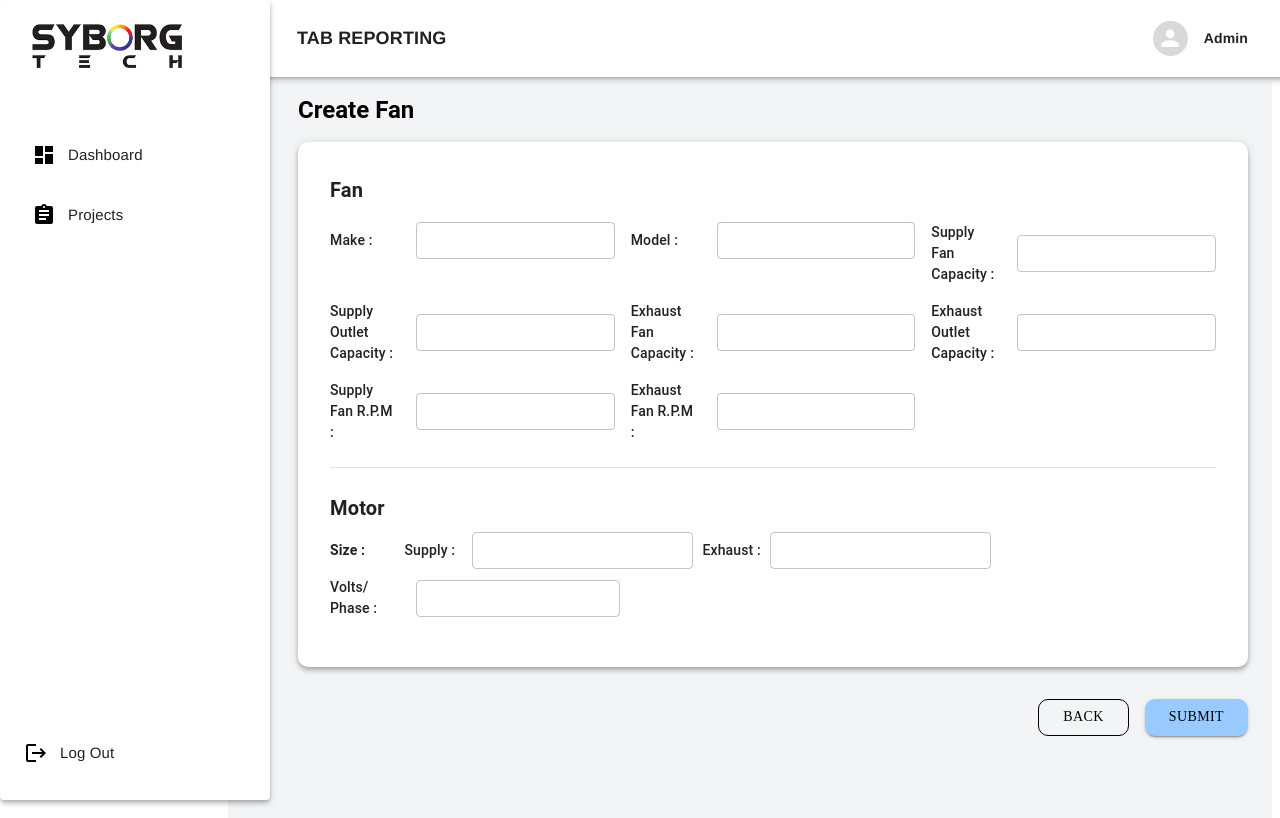
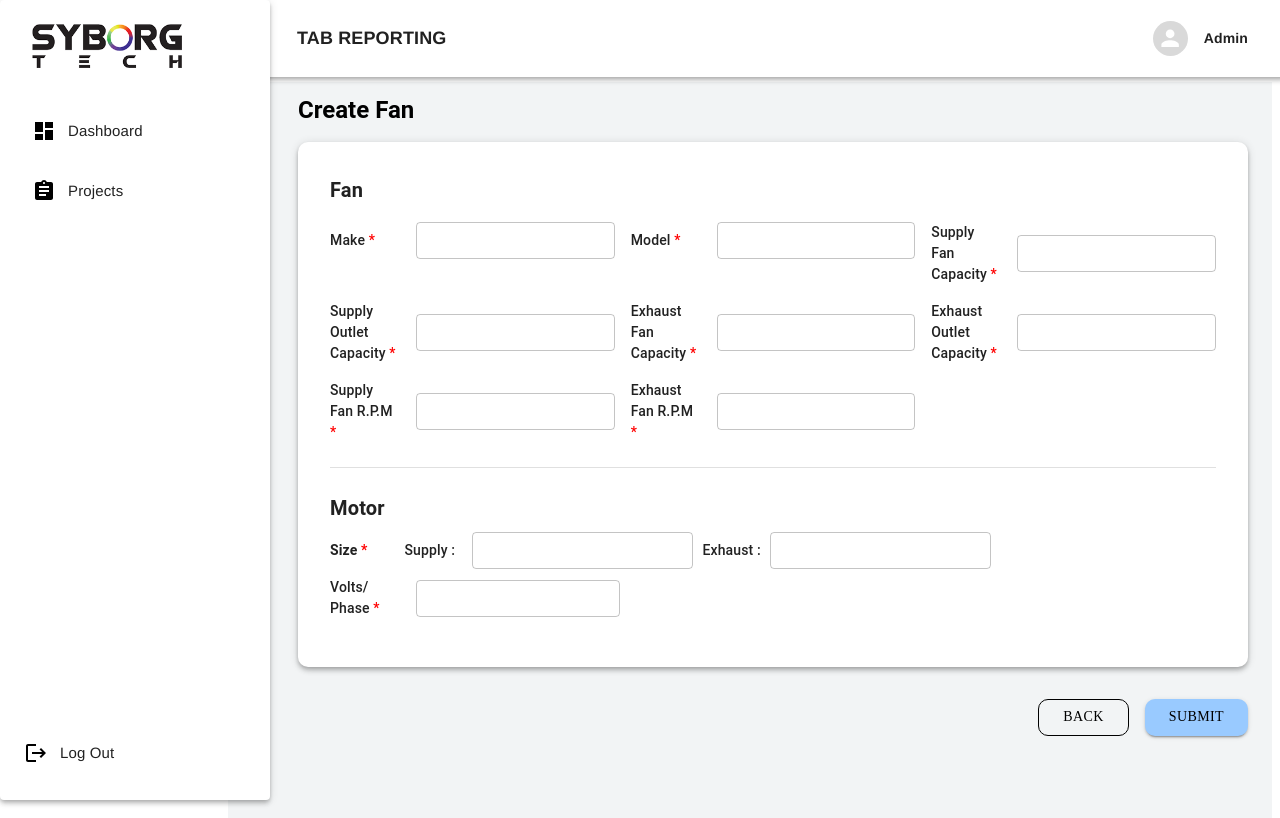
Before and after one commit to harshadyadav8485/ReactViteProject, a React (Vite) app: page /createFan1 in a window 1280 px wide. Built offline with nearby package versions, Linux system fonts and the light colour scheme.

Commit message:
Resolved conflicts and cosmetic changes

```diff
--- a/src/Components/Layout/Sidebar.jsx
+++ b/src/Components/Layout/Sidebar.jsx
@@ -156,7 +156,7 @@ const Sidebar = () => {
             style={{ width: "150px", height: "auto" }}
           />
         </Box>
-        <List sx={{ mt: 6, px: 1 }}>
+        <List sx={{ mt: 3, px: 1 }}>
           {menuItems.map((item) => (
             <ListItem
               key={item.text}
--- a/src/Pages/CreateFan1.jsx
+++ b/src/Pages/CreateFan1.jsx
@@ -78,7 +78,7 @@ const CreateFan = () => {
                   fontWeight: 500,
                 }}
               >
-                Make :
+                Make <span style={{ color: "red" }}>*</span>
               </Typography>
               <TextField
                 fullWidth
@@ -98,7 +98,7 @@ const CreateFan = () => {
                   fontWeight: 500,
                 }}
               >
-                Model :
+                Model <span style={{ color: "red" }}>*</span>
               </Typography>
               <TextField
                 fullWidth
@@ -119,7 +119,7 @@ const CreateFan = () => {
                   fontWeight: 500,
                 }}
               >
-                Supply Fan Capacity :
+                Supply Fan Capacity <span style={{ color: "red" }}>*</span>
               </Typography>
               <TextField
                 fullWidth
@@ -140,7 +140,7 @@ const CreateFan = () => {
                   fontWeight: 500,
                 }}
               >
-               Supply Outlet Capacity :
+                Supply Outlet Capacity <span style={{ color: "red" }}>*</span>
               </Typography>
               <TextField
                 fullWidth
@@ -160,7 +160,7 @@ const CreateFan = () => {
                   fontWeight: 500,
                 }}
               >
-                Exhaust Fan Capacity :
+                Exhaust Fan Capacity <span style={{ color: "red" }}>*</span>
               </Typography>
               <TextField
                 fullWidth
@@ -180,7 +180,7 @@ const CreateFan = () => {
                   fontWeight: 500,
                 }}
               >
-                Exhaust Outlet Capacity :
+                Exhaust Outlet Capacity <span style={{ color: "red" }}>*</span>
               </Typography>
               <TextField
                 fullWidth
@@ -200,7 +200,7 @@ const CreateFan = () => {
                   fontWeight: 500,
                 }}
               >
-                Supply Fan R.P.M :
+                Supply Fan R.P.M <span style={{ color: "red" }}>*</span>
               </Typography>
               <TextField
                 fullWidth
@@ -220,7 +220,7 @@ const CreateFan = () => {
                   fontWeight: 500,
                 }}
               >
-                Exhaust Fan R.P.M :
+                Exhaust Fan R.P.M <span style={{ color: "red" }}>*</span>
               </Typography>
               <TextField
                 fullWidth
@@ -240,10 +240,11 @@ const CreateFan = () => {
           Motor
         </Typography>
         <Grid container spacing={1} alignItems="center" sx={{ mb: 2 }}>
-        <Grid item xs={12} md={1}>
-    <Typography variant="body1" fontWeight="bold">Size :</Typography>
-  </Grid>
-
+          <Grid item xs={12} md={1}>
+            <Typography variant="body1" fontWeight="bold">
+              Size <span style={{ color: "red" }}>*</span>
+            </Typography>
+          </Grid>
 
           <Grid item xs={12} md={4}>
             <Stack direction="row" spacing={1} alignItems="center">
@@ -261,7 +262,6 @@ const CreateFan = () => {
                 value={formData.supply}
                 onChange={handleChange}
                 variant="outlined"
-
               />
             </Stack>
           </Grid>
@@ -281,7 +281,6 @@ const CreateFan = () => {
                 value={formData.supply}
                 onChange={handleChange}
                 variant="outlined"
-
               />
             </Stack>
           </Grid>
@@ -294,7 +293,8 @@ const CreateFan = () => {
                   fontWeight: 500,
                 }}
               >
-                Volts/<br /> Phase :
+                Volts/
+                <br /> Phase <span style={{ color: "red" }}>*</span>
               </Typography>
               <TextField
                 fullWidth
--- a/src/Pages/CreatePump.jsx
+++ b/src/Pages/CreatePump.jsx
@@ -76,7 +76,7 @@ const CreatePump = () => {
                   fontWeight: 500,
                 }}
               >
-                Make :
+                Make <span style={{ color: "red" }}>*</span>
               </Typography>
               <TextField
                 fullWidth
@@ -96,7 +96,7 @@ const CreatePump = () => {
                   fontWeight: 500,
                 }}
               >
-                Model :
+                Model <span style={{ color: "red" }}>*</span>
               </Typography>
               <TextField
                 fullWidth
@@ -118,7 +118,7 @@ const CreatePump = () => {
               >
                 Impeller
                 <br />
-                Size :
+                Size <span style={{ color: "red" }}>*</span>
               </Typography>
               <TextField
                 fullWidth
@@ -140,7 +140,7 @@ const CreatePump = () => {
               >
                 Pump
                 <br />
-                          Capacity :
+                Capacity <span style={{ color: "red" }}>*</span>
               </Typography>
               <TextField
                 fullWidth
@@ -162,7 +162,7 @@ const CreatePump = () => {
               >
                 System
                 <br />
-                          Capacity :
+                Capacity <span style={{ color: "red" }}>*</span>
               </Typography>
               <TextField
                 fullWidth
@@ -191,7 +191,7 @@ const CreatePump = () => {
                   fontWeight: 500,
                 }}
               >
-                Manufacturer:
+                Manufacturer <span style={{ color: "red" }}>*</span>
               </Typography>
               <TextField
                 fullWidth
@@ -211,7 +211,7 @@ const CreatePump = () => {
                   fontWeight: 500,
                 }}
               >
-                Size :
+                Size <span style={{ color: "red" }}>*</span>
               </Typography>
               <TextField
                 fullWidth
@@ -233,7 +233,7 @@ const CreatePump = () => {
               >
                 Volts/
                 <br />
-                Phase :
+                Phase <span style={{ color: "red" }}>*</span>
               </Typography>
               <TextField
                 fullWidth
@@ -253,7 +253,7 @@ const CreatePump = () => {
                   fontWeight: 500,
                 }}
               >
-                Amperage :
+                Amperage <span style={{ color: "red" }}>*</span>
               </Typography>
               <TextField
                 fullWidth
@@ -266,14 +266,19 @@ const CreatePump = () => {
             </Stack>
           </Grid>
           <Grid item xs={12} md={6}>
-            <Stack direction="row" spacing={2} alignItems="center" sx={{mb:1}}>
+            <Stack
+              direction="row"
+              spacing={2}
+              alignItems="center"
+              sx={{ mb: 1 }}
+            >
               <Typography
                 sx={{
                   width: 100,
                   fontWeight: 500,
                 }}
               >
-                R.P.M :
+                R.P.M <span style={{ color: "red" }}>*</span>
               </Typography>
               <TextField
                 fullWidth
--- a/src/Pages/EditFan.jsx
+++ b/src/Pages/EditFan.jsx
@@ -52,7 +52,7 @@ const EditFan = () => {
                 fontWeight="500"
                 sx={{ mr: 2, minWidth: "80px" }}
               >
-                System :
+                System <span style={{ color: "red" }}>*</span>
               </Typography>
               <TextField
                 fullWidth
@@ -69,7 +69,7 @@ const EditFan = () => {
                 fontWeight="500"
                 sx={{ mr: 2, minWidth: "80px" }}
               >
-                Location :
+                Location <span style={{ color: "red" }}>*</span>
               </Typography>
               <TextField
                 fullWidth
@@ -86,7 +86,7 @@ const EditFan = () => {
                 fontWeight="500"
                 sx={{ mr: 2, minWidth: "80px" }}
               >
-                Area <br></br> Served :
+                Area <br></br> Served <span style={{ color: "red" }}>*</span>
               </Typography>
               <TextField
                 fullWidth
--- a/src/Pages/EditFan1.jsx
+++ b/src/Pages/EditFan1.jsx
@@ -82,7 +82,7 @@ const CreateFan = () => {
                   fontWeight: 500,
                 }}
               >
-                Make :
+                Make <span style={{ color: "red" }}>*</span>
               </Typography>
               <TextField
                 fullWidth
@@ -102,7 +102,7 @@ const CreateFan = () => {
                   fontWeight: 500,
                 }}
               >
-                Model :
+                Model <span style={{ color: "red" }}>*</span>
               </Typography>
               <TextField
                 fullWidth
@@ -123,7 +123,7 @@ const CreateFan = () => {
                   fontWeight: 500,
                 }}
               >
-                          Supply Fan Capacity :
+                Supply Fan Capacity <span style={{ color: "red" }}>*</span>
               </Typography>
               <TextField
                 fullWidth
@@ -144,13 +144,13 @@ const CreateFan = () => {
                   fontWeight: 500,
                 }}
               >
-                         Supply Outlet Capacity :
+                Supply Outlet Capacity <span style={{ color: "red" }}>*</span>
               </Typography>
               <TextField
                 fullWidth
                 size="small"
                 name="exhaustFanRpm"
-                          value={formData. supplyOutletCapacity}
+                value={formData.supplyOutletCapacity}
                 onChange={handleChange}
                 variant="outlined"
               />
@@ -164,7 +164,7 @@ const CreateFan = () => {
                   fontWeight: 500,
                 }}
               >
-                          Exhaust Fan Capacity :
+                Exhaust Fan Capacity <span style={{ color: "red" }}>*</span>
               </Typography>
               <TextField
                 fullWidth
@@ -184,7 +184,7 @@ const CreateFan = () => {
                   fontWeight: 500,
                 }}
               >
-                          Exhaust Outlet Capacity :
+                Exhaust Outlet Capacity <span style={{ color: "red" }}>*</span>
               </Typography>
               <TextField
                 fullWidth
@@ -205,7 +205,7 @@ const CreateFan = () => {
                   fontWeight: 500,
                 }}
               >
-                Supply Fan R.P.M :
+                Supply Fan R.P.M <span style={{ color: "red" }}>*</span>
               </Typography>
               <TextField
                 fullWidth
@@ -226,7 +226,7 @@ const CreateFan = () => {
                   fontWeight: 500,
                 }}
               >
-                Exhaust Fan R.P.M :
+                Exhaust Fan R.P.M <span style={{ color: "red" }}>*</span>
               </Typography>
               <TextField
                 fullWidth
@@ -247,9 +247,10 @@ const CreateFan = () => {
         </Typography>
         <Grid container spacing={1} alignItems="center" sx={{ mb: 2 }}>
           <Grid item xs={12} md={1}>
-           <Typography variant="body1" fontWeight="bold">Size :</Typography>
+            <Typography variant="body1" fontWeight="bold">
+              Size <span style={{ color: "red" }}>*</span>
+            </Typography>
           </Grid>
-
 
           <Grid item xs={12} md={4}>
             <Stack direction="row" spacing={1} alignItems="center">
@@ -267,7 +268,6 @@ const CreateFan = () => {
                 value={formData.supply}
                 onChange={handleChange}
                 variant="outlined"
-
               />
             </Stack>
           </Grid>
@@ -287,7 +287,6 @@ const CreateFan = () => {
                 value={formData.supply}
                 onChange={handleChange}
                 variant="outlined"
-
               />
             </Stack>
           </Grid>
@@ -300,7 +299,8 @@ const CreateFan = () => {
                   fontWeight: 500,
                 }}
               >
-                       Volts/<br /> Phase :
+                Volts/
+                <br /> Phase <span style={{ color: "red" }}>*</span>
               </Typography>
               <TextField
                 fullWidth
--- a/src/Pages/EditPump.jsx
+++ b/src/Pages/EditPump.jsx
@@ -76,7 +76,7 @@ const EditPump = () => {
                   fontWeight: 500,
                 }}
               >
-                Make :
+                Make <span style={{ color: "red" }}>*</span>
               </Typography>
               <TextField
                 fullWidth
@@ -97,7 +97,7 @@ const EditPump = () => {
                   fontWeight: 500,
                 }}
               >
-                Model :
+                Model <span style={{ color: "red" }}>*</span>
               </Typography>
               <TextField
                 fullWidth
@@ -120,7 +120,7 @@ const EditPump = () => {
               >
                 Impeller
                 <br />
-                Size :
+                Size <span style={{ color: "red" }}>*</span>
               </Typography>
               <TextField
                 fullWidth
@@ -143,7 +143,7 @@ const EditPump = () => {
               >
                 Pump
                 <br />
-                Capacity :
+                Capacity <span style={{ color: "red" }}>*</span>
               </Typography>
               <TextField
                 fullWidth
@@ -166,7 +166,7 @@ const EditPump = () => {
               >
                 System
                 <br />
-                Capacity :
+                Capacity <span style={{ color: "red" }}>*</span>
               </Typography>
               <TextField
                 fullWidth
@@ -196,7 +196,7 @@ const EditPump = () => {
                   fontWeight: 500,
                 }}
               >
-                Manufacture:
+                Manufacture <span style={{ color: "red" }}>*</span>
               </Typography>
               <TextField
                 fullWidth
@@ -217,7 +217,7 @@ const EditPump = () => {
                   fontWeight: 500,
                 }}
               >
-                Size :
+                Size <span style={{ color: "red" }}>*</span>
               </Typography>
               <TextField
                 fullWidth
@@ -240,7 +240,7 @@ const EditPump = () => {
               >
                 Volts/
                 <br />
-                Phase :
+                Phase <span style={{ color: "red" }}>*</span>
               </Typography>
               <TextField
                 fullWidth
@@ -261,7 +261,7 @@ const EditPump = () => {
                   fontWeight: 500,
                 }}
               >
-                Amperage :
+                Amperage <span style={{ color: "red" }}>*</span>
               </Typography>
               <TextField
                 fullWidth
@@ -275,14 +275,19 @@ const EditPump = () => {
             </Stack>
           </Grid>
           <Grid item xs={12} md={6}>
-            <Stack direction="row" spacing={2} alignItems="center" sx={{mb:1}}>
+            <Stack
+              direction="row"
+              spacing={2}
+              alignItems="center"
+              sx={{ mb: 1 }}
+            >
               <Typography
                 sx={{
                   width: 100,
                   fontWeight: 500,
                 }}
               >
-                R.P.M :
+                R.P.M <span style={{ color: "red" }}>*</span>
               </Typography>
               <TextField
                 fullWidth
```
Also changed, not shown: src/Pages/ActualPump.jsx (+4 -6 lines), src/Pages/CreateFanCreation.jsx (+4 -10 lines), src/Pages/CreateProject.jsx (+8 -4 lines), src/Pages/CreatePumpCreation.jsx (+12 -7 lines), src/Pages/EditProject.jsx (+7 -3 lines), src/Pages/EditPumpCreation.jsx (+12 -9 lines). Lines whose indentation alone changed are shown as unchanged.
